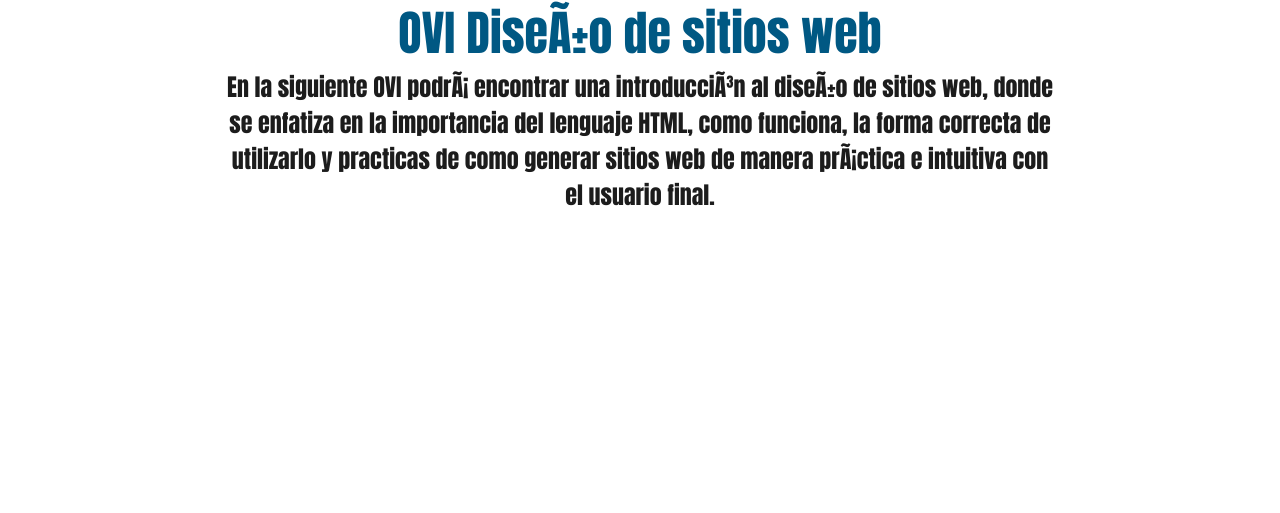
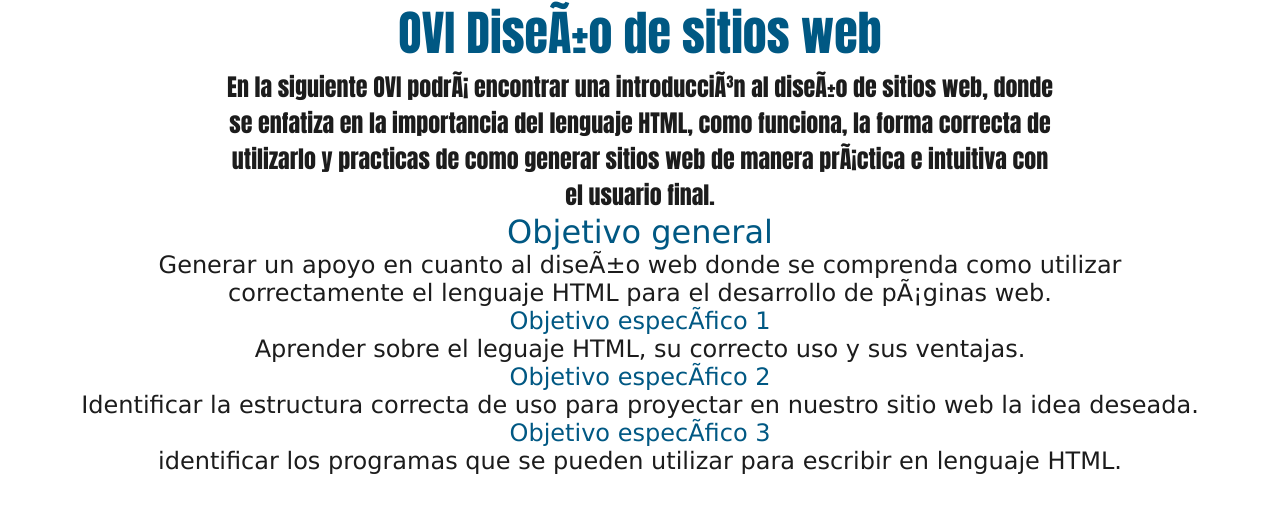
Before and after one commit to Julian-David-Castro/Dise-os-Sitios-Web, a plain HTML site: page index.html in a window 1280 px wide. Shown: the part 241-754 px from the top of the page. Drawn offline with Linux system fonts and the light colour scheme.

Commit message:
Update index.html

```diff
--- a/index.html
+++ b/index.html
@@ -111,3 +111,44 @@ align=center> <FONT SIZE=5 COLOR="#1C1C1C"
 </p>
 </body>
 </html>
+
+<html>
+    <body>
+    <p align=center> <FONT FACE="verdana" SIZE=6 COLOR="#005883"> Objetivo general </p>
+    <p
+align=center> <FONT SIZE=5 COLOR="#1C1C1C"
+> Generar un apoyo en cuanto al diseño web donde se comprenda como utilizar <br>
+correctamente el lenguaje HTML para el desarrollo de páginas web.
+</p>
+</body>
+</html>
+
+<html>
+   <body>
+    <p align=center> <FONT FACE="verdana" SIZE=5 COLOR="#005883"> Objetivo específico 1 </p>
+    <p
+align=center> <FONT SIZE=5 COLOR="#1C1C1C"
+> Aprender sobre el leguaje HTML, su correcto uso y sus ventajas.
+</p>
+</body>
+</html>
+
+<html>
+   <body>
+    <p align=center> <FONT FACE="verdana" SIZE=5 COLOR="#005883"> Objetivo específico 2 </p>
+    <p
+align=center> <FONT SIZE=5 COLOR="#1C1C1C"
+> Identificar la estructura correcta de uso para proyectar en nuestro sitio web la idea deseada.
+</p>
+</body>
+</html>
+
+<html>
+   <body>
+    <p align=center> <FONT FACE="verdana" SIZE=5 COLOR="#005883"> Objetivo específico 3 </p>
+    <p
+align=center> <FONT SIZE=5 COLOR="#1C1C1C"
+> identificar los programas que se pueden utilizar para escribir en lenguaje HTML.
+</p>
+</body>
+</html>
```
